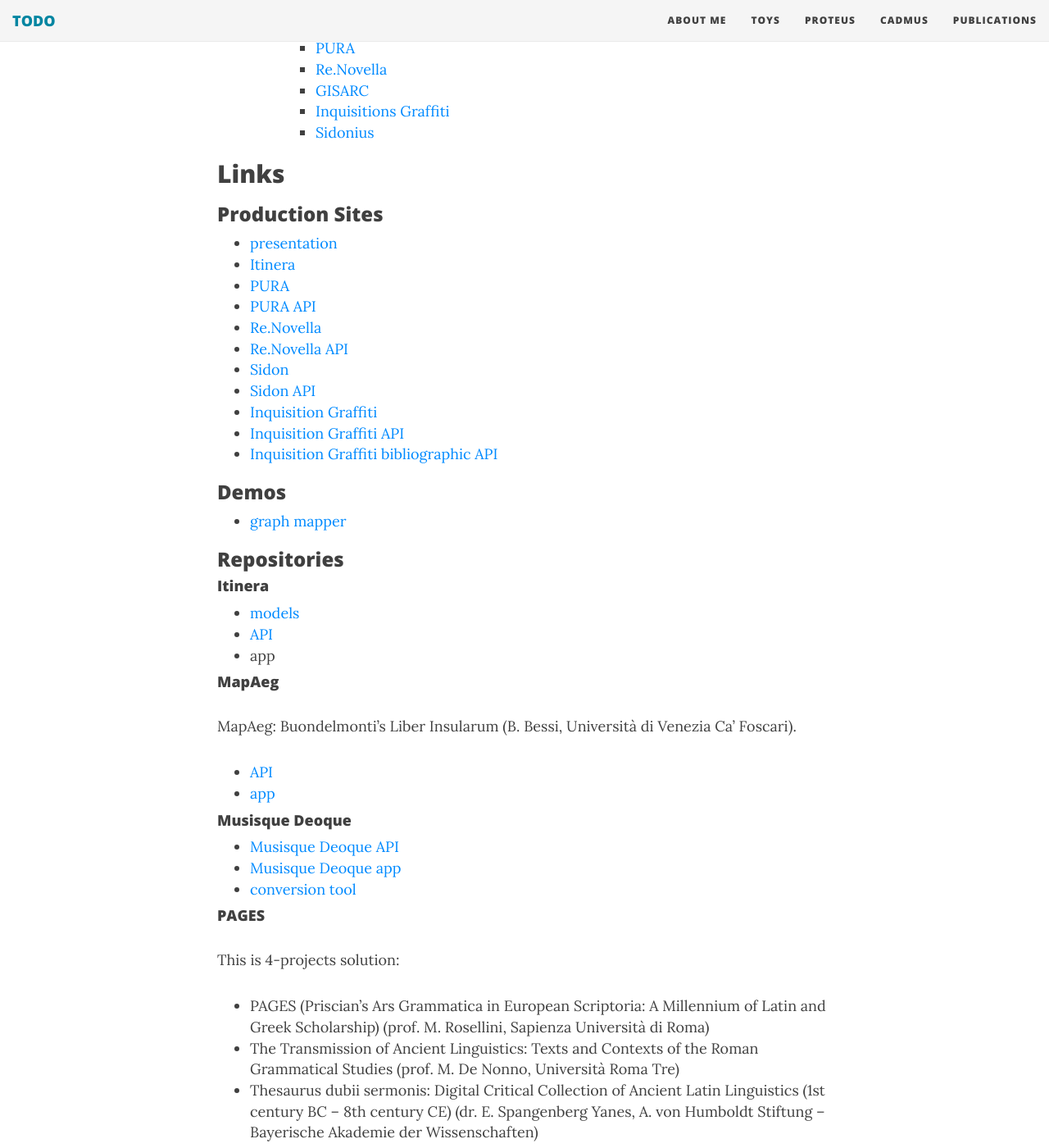
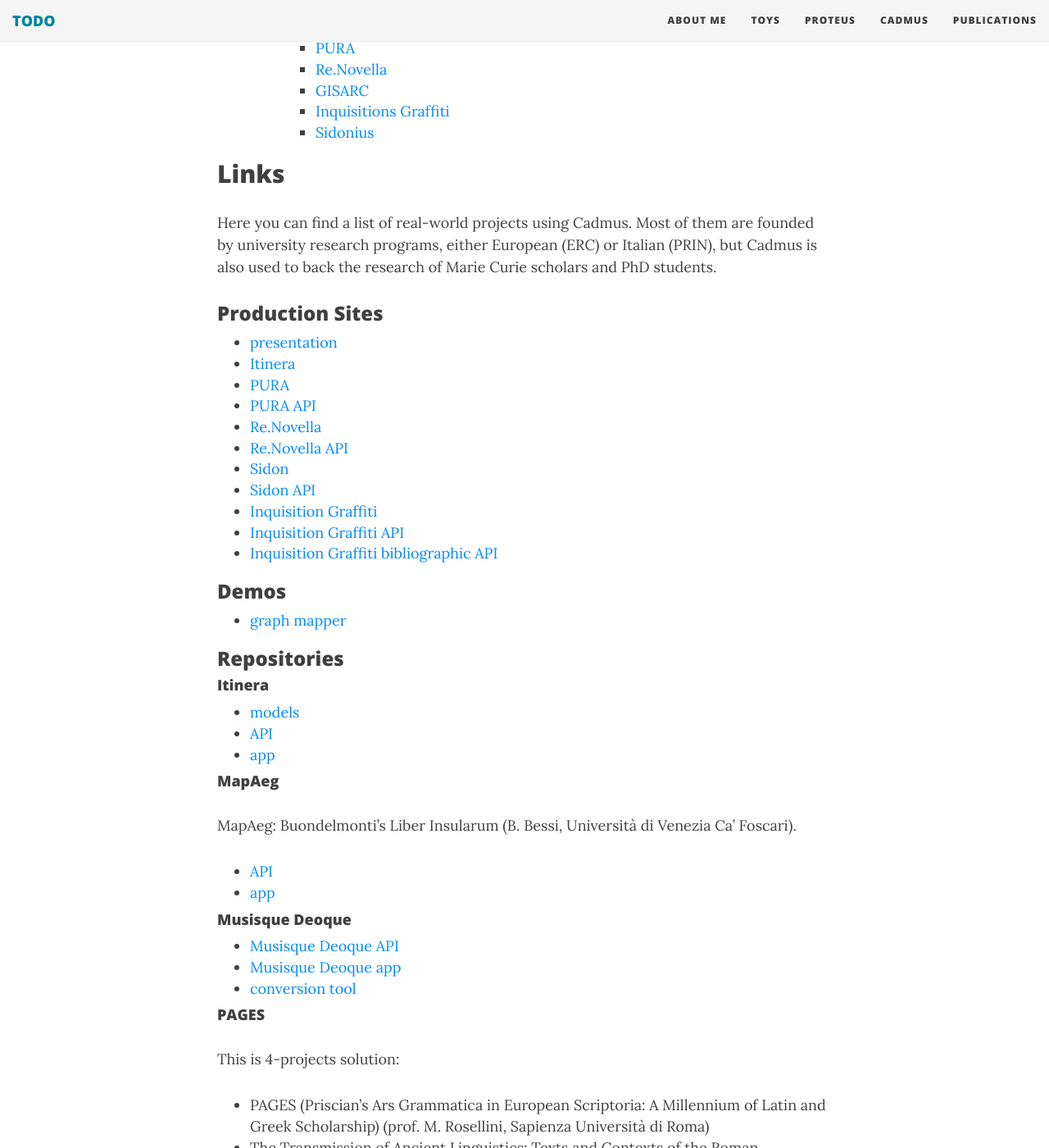
Before and after one commit to Myrmex/overview, a Jekyll site: the page built from cadmus/projects.md, in a window 1280 px wide and 1400 px high, scrolled down 461 px. Shown: the whole window at 82% size. Built offline with Jekyll 4.4.1, drawn with Linux system fonts in a browser that asks for light colours; nearby versions of some CDN libraries; some of the changed lines change nothing that is shown; some of the changed text lies outside the part shown.

Commit message:
Update projects.md

```diff
--- a/cadmus/projects.md
+++ b/cadmus/projects.md
@@ -19,6 +19,8 @@
     - [Sidonius](#sidonius)
 
 ## Links
+
+Here you can find a list of real-world projects using Cadmus. Most of them are founded by university research programs, either European (ERC) or Italian (PRIN), but Cadmus is also used to back the research of Marie Curie scholars and PhD students.
 
 ### Production Sites
 
@@ -44,7 +46,7 @@
 
 - [models](https://github.com/vedph/cadmus_itinera)
 - [API](https://github.com/vedph/cadmus_itinera_api)
-- app
+- [app](https://github.com/vedph/cadmus_itinera_app)
 
 #### MapAeg
 
@@ -68,10 +70,12 @@
 - Thesaurus dubii sermonis: Digital Critical Collection of Ancient Latin Linguistics (1st century BC – 8th century CE) (dr. E. Spangenberg Yanes, A. von Humboldt Stiftung – Bayerische Akademie der Wissenschaften)
 - Thesaurus dubii sermonis: repertorio critico digitale della riflessione linguistica antica (I sec. a. C. – VIII sec. d. C.) (prof. M. Rosellini, Sapienza Università degli studi di Roma)
 
+Repositories:
+
 - [presentation](https://web.uniroma1.it/pages)
 - [models](https://github.com/vedph/cadmus_tgr)
 - [API](https://github.com/vedph/cadmus_tgr_api)
-- [app](https://github.com/vedph/cadmus_tgr_app
+- [app](https://github.com/vedph/cadmus_tgr_app)
 - [documentation](https://github.com/vedph/cadmus_tgr_doc)
 
 #### PURA
```
